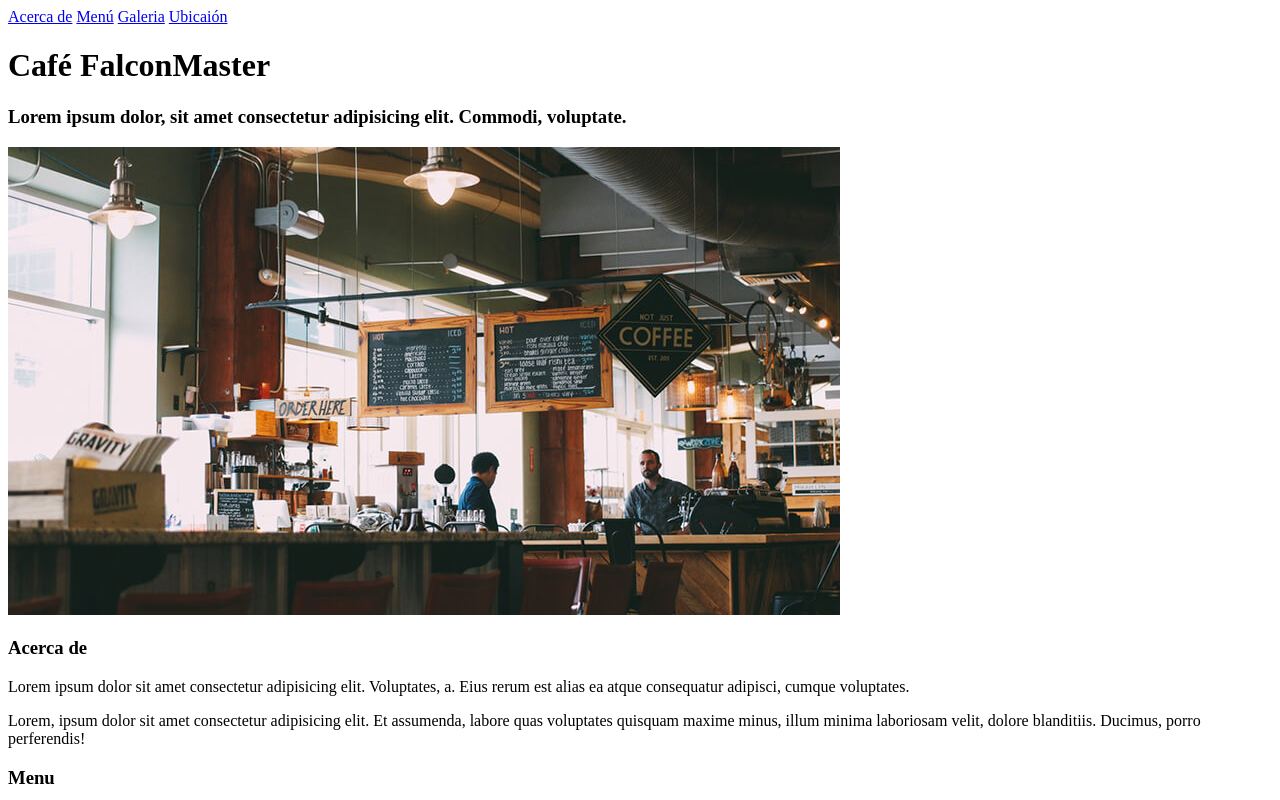
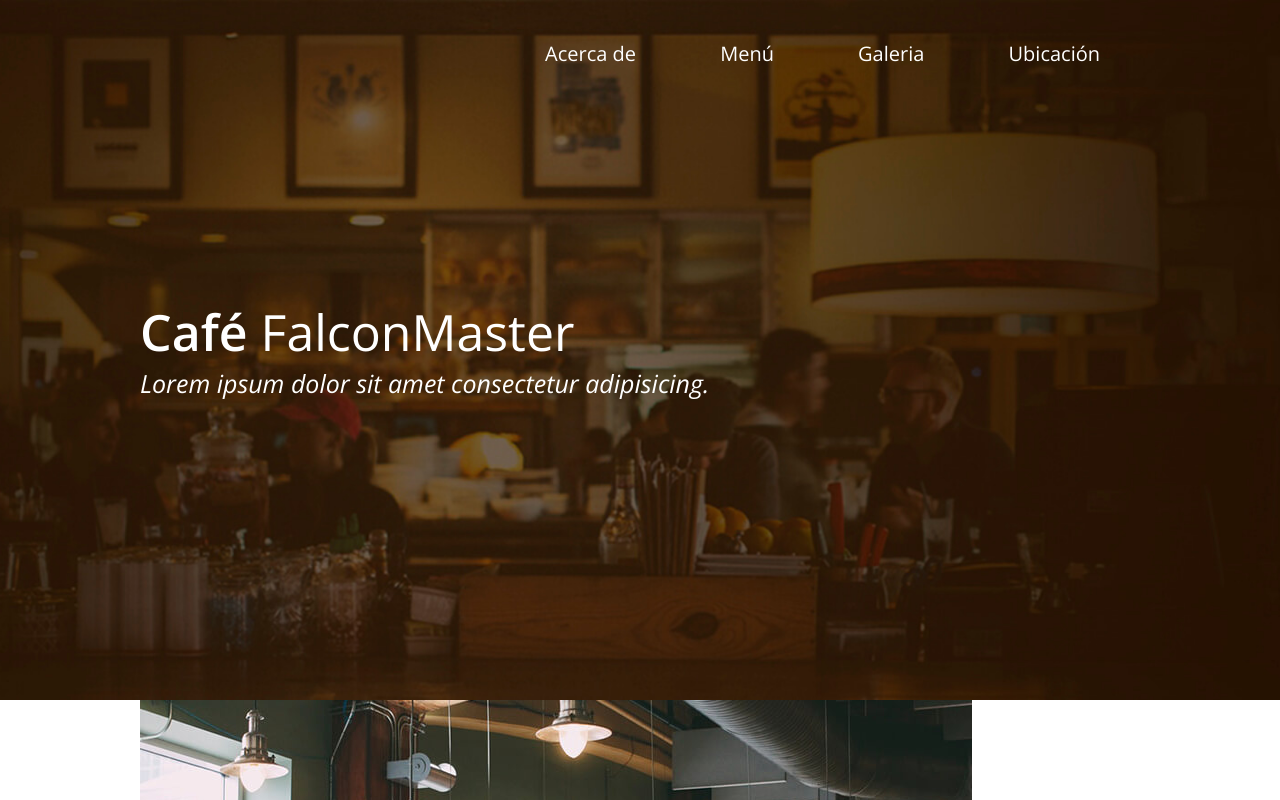
Before and after one commit to JossyBR/Pagina-Web-Restaurante, a plain HTML site: page index.html in a window 1280 px wide. Shown: the top 800 px of the page. Drawn offline with nearby package versions, Linux system fonts and the light colour scheme.

Commit message:
Estilos al header con CSS

```diff
--- a/css/estilos.css
+++ b/css/estilos.css
@@ -0,0 +1,76 @@
+* {
+    margin: 0;
+    padding: 0;
+    -webkit-box-sizing: border-box;
+    -moz-box-sizing:border-box;
+    box-sizing:border-box;
+}
+
+body {
+    font-family: 'Open Sans', sans-serif;
+    font-size: 16px;
+}
+
+.contenedor {
+    width: 90%;
+    max-width: 1000px;
+    margin: auto;
+    overflow: hidden;
+}
+
+/* HEADER */
+
+header {
+    width: 100%;
+    background: url('../img/bg.jpg') #281a0c;
+    background-size: cover;
+    background-attachment: fixed;
+    background-position: center 0;
+}
+
+header .contenedor {
+    position: relative;
+    height: 700px;
+}
+
+header .menu {
+    width: 100%;
+    text-align: right;
+}
+
+header .menu a {
+    color: #fff;
+    font-size: 20px;
+    font-weight: 300;
+    display: inline-block;
+    margin: 40px;
+    text-decoration: none;
+    position: relative;
+}
+
+header .menu a:hover {
+    text-decoration: underline;
+}
+
+header .textos {
+    width: 100%;
+    color: #fff;
+    position: absolute;
+    top: 50%;
+    margin-top: -52px;
+}
+
+header .textos .nombre {
+    font-size: 50px;
+    font-weight: 600;
+}
+
+header .textos .nombre span {
+    font-weight: 300;
+}
+
+header .textos h3 {
+    font-weight: 300;
+    font-size: 25px;
+    font-style: italic;
+}
--- a/index.html
+++ b/index.html
@@ -4,7 +4,7 @@
     <meta charset="UTF-8">
     <meta http-equiv="X-UA-Compatible" content="IE=edge">
     <meta name="viewport" content="width=device-width, initial-scale=1.0">
-    <link href="https://fonts.googleapis.com/css2?family=Open+Sans:wght@300&display=swap" rel="stylesheet">
+    <link href="https://fonts.googleapis.com/css2?family=Open+Sans:ital,wght@0,300;0,400;0,600;0,700;1,300&display=swap" rel="stylesheet">
     <link rel="stylesheet" href="./css/estilos.css">
     <title>Cafe FalconMaster</title>
 </head>
@@ -15,12 +15,12 @@
                 <a href="#" id="btn-acerca-de">Acerca de</a>
                 <a href="#" id="btn-menu">Menú</a>
                 <a href="#" id="btn-galeria">Galeria</a>
-                <a href="#" id="btn-ubicacion">Ubicaión</a>
+                <a href="#" id="btn-ubicacion">Ubicación</a>
             </nav>
 
             <div class="textos">
                 <h1 class="nombre">Café <span>FalconMaster</span></h1>
-                <h3>Lorem ipsum dolor, sit amet consectetur adipisicing elit. Commodi, voluptate.</h3>
+                <h3>Lorem ipsum dolor sit amet consectetur adipisicing.</h3>
             </div>
         </div>
     </header>
```
